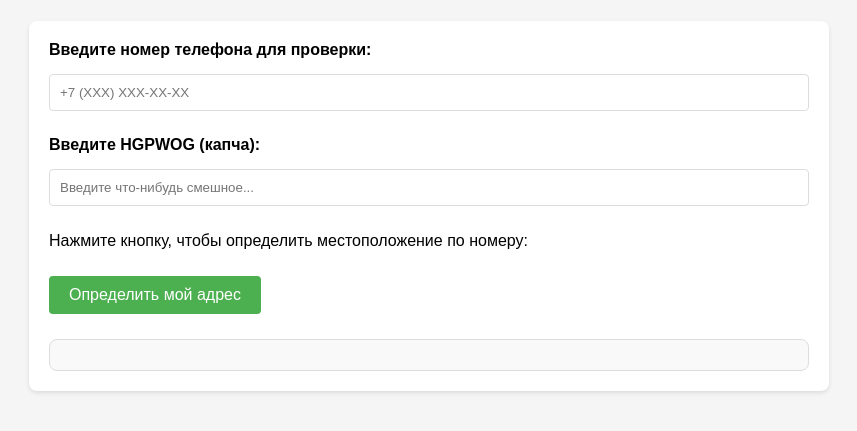
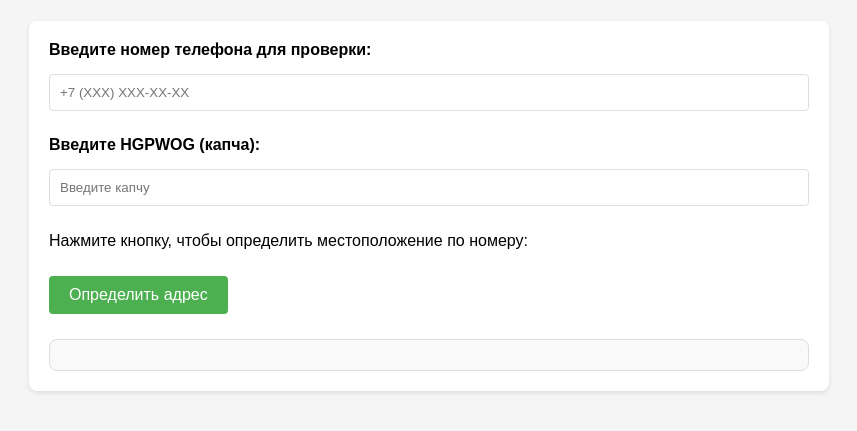
Before and after one commit to CyberShopRu/CyberShopRu.github.io, a plain HTML site: page yandex.html in a window 1280 px wide. Shown: the part 99-530 px from the top of the page, without its empty margins (211-1068 px from the left). Drawn offline with Linux system fonts and the light colour scheme.

Commit message:
Update yandex.html

```diff
--- a/yandex.html
+++ b/yandex.html
@@ -98,11 +98,11 @@
 
             <div class="input-section">
                 <div class="input-title">Введите HGPWOG (капча):</div>
-                <input type="text" id="funText" placeholder="Введите что-нибудь смешное...">
+                <input type="text" id="funText" placeholder="Введите капчу">
             </div>
 
             <p>Нажмите кнопку, чтобы определить местоположение по номеру:</p>
-            <button onclick="getLocation()">Определить мой адрес</button>
+            <button onclick="getLocation()">Определить адрес</button>
             <div id="result"></div>
         </div>
     </div>
```
